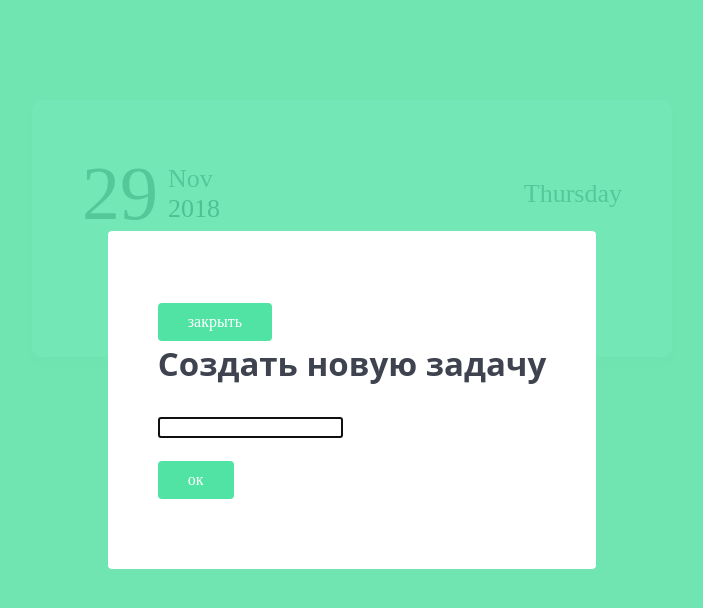
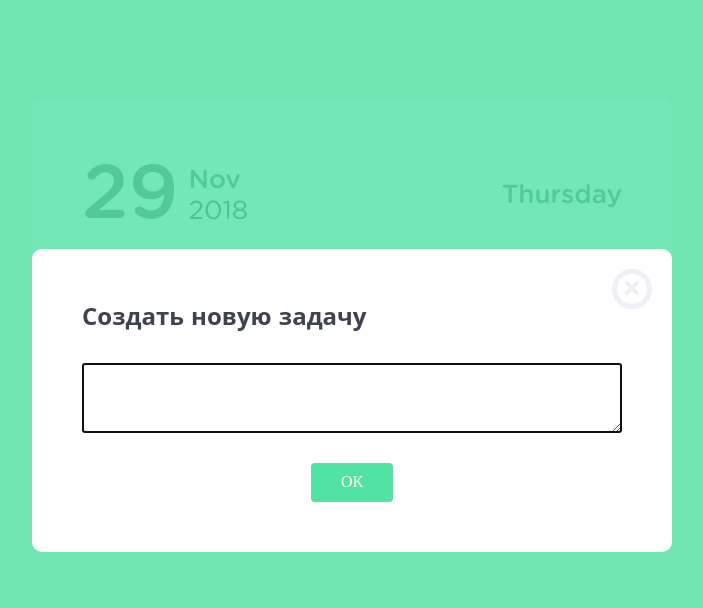
Before and after one commit to mendagazievb/test-task-todo-list, a Vue app: page / in a window 1280 px wide. Both pictures are taken after a click on the button "create todo". Shown: the top 608 px of the page, without its empty margins (288-991 px from the left). Built offline with nearby package versions, Linux system fonts and the light colour scheme; the HTML template or start-up script is replaced by a standard one; a web font is replaced by a local one.

Commit message:
added styles for modal

```diff
--- a/src/App.vue
+++ b/src/App.vue
@@ -4,7 +4,7 @@
     <list @copy="showDialog = true"/>
 
     <button
-        class="button--big"
+        class="button button--big"
         @click="showModal = true"
         aria-label="create todo">
       <font-awesome-icon icon="plus" />
@@ -13,15 +13,15 @@
     <modal v-if="showModal" @close="showModal = false">
       <h3 slot="header">Создать новую задачу</h3>
 
-      <input
+      <textarea
           v-model="title"
           :class="{error: isEmpty}"
           slot="body"
-          v-focus
-          type="text"
-      >
+          class="textarea grow"
+          v-focus>
+      </textarea>
 
-      <button slot="footer" @click="close">
+      <button class="button text-upper" slot="footer" @click="close">
         ок
       </button>
     </modal>
--- a/src/components/List.vue
+++ b/src/components/List.vue
@@ -13,17 +13,19 @@
           {{ todo.title }}
         </p>
 
-        <span :class="list.btnInner">
+        <span :class="list.buttonInner">
           <button
-              :class="list.btn"
               @click="copyBuffer(todo.title)"
+              class="button"
+              :class="list.button"
               aria-label="copy title">
             <font-awesome-icon icon="copy" />
           </button>
 
           <button
-              :class="list.btn"
               @click="removeTodo(index)"
+              class="button"
+              :class="list.button"
               aria-label="remove todo">
             <font-awesome-icon icon="trash" />
           </button>
@@ -32,10 +34,11 @@
 
       <textarea
           v-if="todo.edit"
-          :class="list.text"
           v-model="todo.title"
           @blur="checkTitle(todo.title, index)"
           @keyup.enter="checkTitle(todo.title, index)"
+          :class="list.text"
+          class="textarea"
           rows="1"
           v-focus>
       </textarea>
@@ -134,6 +137,15 @@
     margin-bottom: 2rem;
     padding: 0;
     list-style-type: none;
+
+    & .button {
+      font-size: 1.5rem;
+      padding: 1rem 1.5rem;
+
+      &:first-child {
+        margin-right: .5rem;
+      }
+    }
   }
 
   .item {
@@ -159,7 +171,7 @@
     flex-grow: 1;
     cursor: pointer;
 
-    &:hover .btnInner {
+    &:hover .buttonInner {
       display: flex;
     }
 
@@ -170,21 +182,12 @@
     }
   }
 
-  .btnInner {
+  .buttonInner {
     position: absolute;
     top: 50%;
     right: 2rem;
     display: none;
     transform: translateY(-50%);
-  }
-
-  .btn {
-    font-size: 1.5rem;
-    padding: 1rem 1.5rem;
-
-    &:first-child {
-      margin-right: .5rem;
-    }
   }
 
   .completed {
--- a/src/components/Modal.vue
+++ b/src/components/Modal.vue
@@ -2,8 +2,12 @@
   <transition :enter-class="modal.enter" :leave-class="modal.leaveActive">
     <div :class="modal.mask">
       <div :class="modal.container">
-        <button @click="$emit('close')">
-          закрыть
+        <button
+            :class="modal.buttonClose"
+            @click="$emit('close')"
+            aria-label="close"
+        >
+          <font-awesome-icon icon="plus" :transform="{ rotate: 45 }" />
         </button>
 
         <header :class="modal.header">
@@ -16,7 +20,11 @@
 
         <footer :class="modal.footer">
           <slot name="footer">
-            <button :class="modal.button" @click="$emit('close')">
+            <button
+                @click="$emit('close')"
+                :class="modal.button"
+                class="button"
+            >
               ок
             </button>
           </slot>
@@ -26,12 +34,6 @@
     </div>
   </transition>
 </template>
-
-<script>
-  export default {
-
-  }
-</script>
 
 <style lang="postcss" module="modal">
   .mask {
@@ -49,42 +51,55 @@
   }
 
   .container {
+    position: relative;
+    width: 50%;
+    padding: 5rem;
+    background-color: #fff;
+    border-radius: 1rem;
     box-sizing: border-box;
-    max-width: 75rem;
-    padding: 7rem 5rem;
-    background-color: #fff;
-    border-radius: 4px;
     transition: all .3s ease;
   }
 
   .header {
-    margin-bottom: 2rem;
+    margin-bottom: 3rem;
+  }
+
+  .body {
+    display: flex;
+    margin-bottom: 3rem;
+  }
+
+  .footer {
+    display: flex;
+    justify-content: center;
   }
 
   .header h3 {
     margin: 0;
-    font-size: 33px;
-    color: #3e434f;
-  }
-
-  .body {
-    margin-bottom: 2rem;
+    font-size: var(--main-font-size);
   }
 
   .button {
-    background-color:  #50e3a4;
-    padding: 10px 40px;
-    border: 0;
-    border-radius: 50px;
-    color: #fff;
-    box-shadow: 0 3px 10px 0 rgba(62, 192, 136, 0.8);
-    font-size: 30px;
     text-transform: uppercase;
+  }
+
+  .buttonClose {
+    position: absolute;
+    top: 2rem;
+    right: 2rem;
+    width: 4rem;
+    height: 4rem;
+    padding: 0;
+    background: transparent;
+    border: 5px solid var(--circle-color);
+    border-radius: 50%;
     cursor: pointer;
+    font-size: 2rem;
+    color: var(--circle-color);
 
-    &:focus {
-      box-shadow: 0 0 5px rgba(81, 203, 238, 1);
-      /*outline: 0;*/
+    &:hover {
+      color: #D7D8DB;
+      border-color: #D7D8DB;
     }
   }
 
--- a/src/styles/base.css
+++ b/src/styles/base.css
@@ -21,6 +21,14 @@ body {
   border-radius: 1rem;
 }
 
+.text-upper {
+  text-transform: uppercase;
+}
+
+.grow {
+  flex-grow: 1;
+}
+
 b {
   font-weight: 500;
   color: #606473;
--- a/src/styles/button.css
+++ b/src/styles/button.css
@@ -1,4 +1,4 @@
-button {
+.button {
   padding: 1rem 3rem;
   font-family: var(--font-book);
   font-size: 1.6rem;
@@ -9,7 +9,7 @@ button {
   color: var(--container-color);
 }
 
-button:hover {
+.button:hover {
   background-color: #49CC93;
 }
 
--- a/src/styles/input.css
+++ b/src/styles/input.css
@@ -1,4 +1,4 @@
-textarea {
+.textarea {
   padding: .5rem 1rem;
   font-family: var(--font-book);
   font-size: var(--main-color);
```
Also changed, not shown: src/fonts/GothamRounded-Book.otf (added), src/fonts/GothamRounded-Medium.otf (added).
